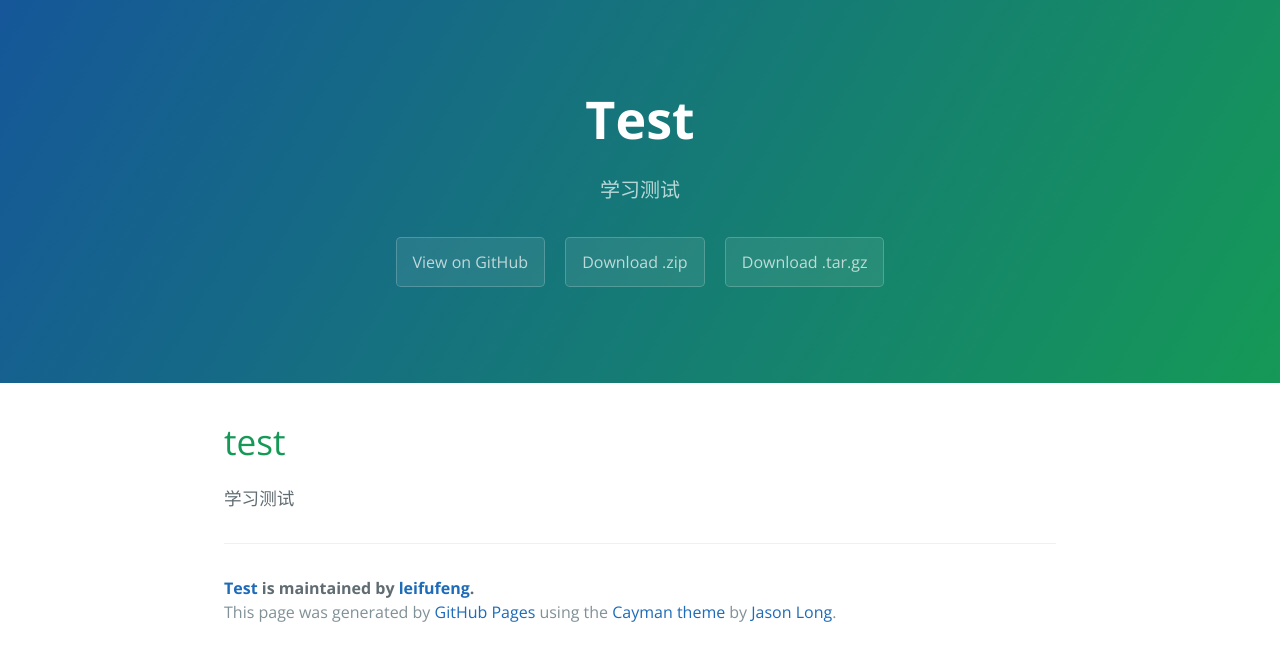
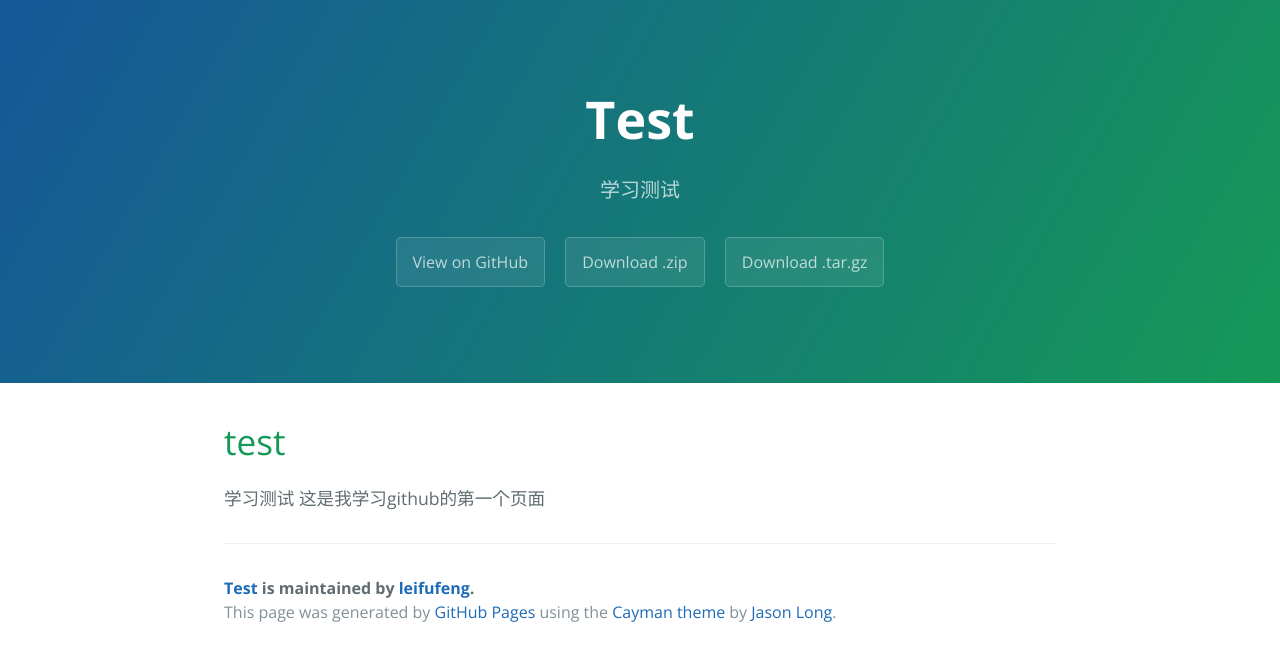
Before and after one commit to leifufeng/test, a plain HTML site: page index.html in a window 1280 px wide. Drawn offline with nearby package versions, Linux system fonts and the light colour scheme.

Commit message:
Create gh-pages branch via GitHub

```diff
--- a/index.html
+++ b/index.html
@@ -22,7 +22,8 @@
       <h1>
 <a id="test" class="anchor" href="#test" aria-hidden="true"><span aria-hidden="true" class="octicon octicon-link"></span></a>test</h1>
 
-<p>学习测试</p>
+<p>学习测试
+这是我学习github的第一个页面</p>
 
       <footer class="site-footer">
         <span class="site-footer-owner"><a href="https://github.com/leifufeng/test">Test</a> is maintained by <a href="https://github.com/leifufeng">leifufeng</a>.</span>
--- a/params.json
+++ b/params.json
@@ -1,6 +1,6 @@
 {
   "name": "Test",
   "tagline": "学习测试",
-  "body": "# test\r\n学习测试\r\n",
+  "body": "# test\r\n学习测试\r\n这是我学习github的第一个页面",
   "note": "Don't delete this file! It's used internally to help with page regeneration."
 }
```
